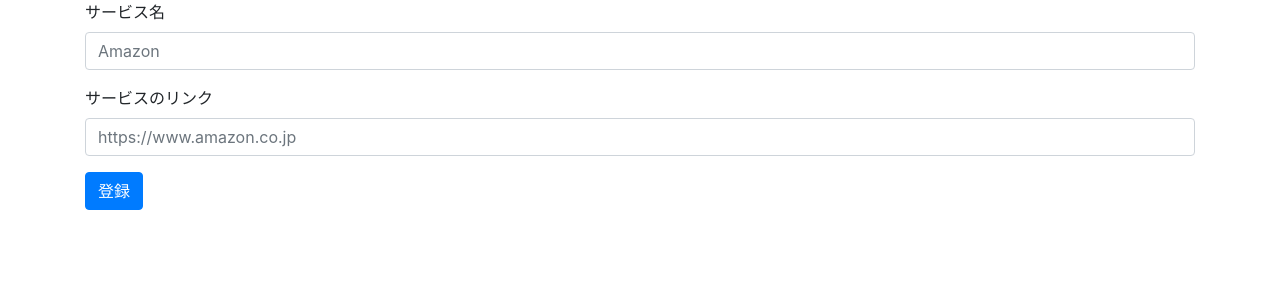
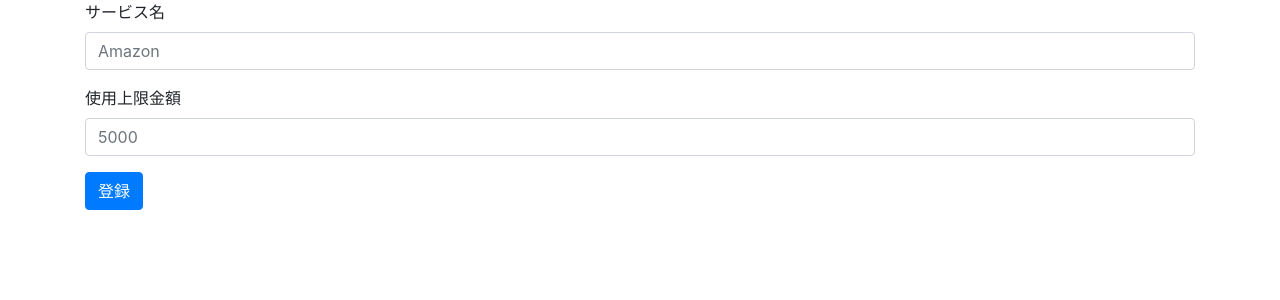
Before and after one commit to Syuko4omi/kakeibo_app, a Flask app: page /service_register in a window 1280 px wide. Shown: the part 112-412 px from the top of the page. Run offline with Flask 3, Linux system fonts and the light colour scheme; some libraries are stand-ins or nearby versions.

Commit message:
✨ add register func

```diff
--- a/kakeibo_app/app.py
+++ b/kakeibo_app/app.py
@@ -142,14 +142,32 @@ def show_registered_services():  # 登録したサービスの一覧を表示
 
 
 @app.route("/service_register", methods=["GET", "POST"])
-def regist_new_service():
+def register_new_service():
     if request.method == "POST":
-        """service_name = request.form.get("service_name")  # 画面から送られてきたメモのタイトル
-        service_url = request.form.get("service_url")  # 画面から送られてきたメモの中身
+        service_name = request.form.get("service_name")  # 画面から送られてきたサービス名
+        upper_limit = request.form.get("upper_limit")  # 画面から送られてきたサービスの使用上限金額
+        print(service_name, upper_limit)
+        register_body = {
+            "service_name": service_name,
+            "current_usage": 0,
+            "upper_limit": upper_limit,
+            "usage_ratio": 0.0,
+            "text_style_usage_ratio": "width:0.0%",
+            "usage_ratio_with_percent": "0.0%",
+        }
         db = get_db()
-        db.execute("insert into memo (title, body) values (?,?)", [title, body])
+        statement = "".join(
+            [
+                "insert into service (",
+                ", ".join("`" + key + "`" for key in register_body.keys()),
+                ") values (",
+                ", ".join(["?"] * len(register_body)),
+                ")",
+            ]
+        )
+        # db.execute("insert into memo (title, body) values (?,?)", [service_name, body])みたいな
+        db.execute(statement, [value for value in register_body.values()])
         db.commit()  # BEGINは暗黙的に行われるので、変更はcommitするだけで良い
-        """
         return redirect("/service_detail")  # DBに新たなメモを入れたら、TOP画面に戻る
     return render_template("service_register.html")
 
--- a/kakeibo_app/templates/service_register.html
+++ b/kakeibo_app/templates/service_register.html
@@ -10,11 +10,12 @@
     <form method="POST">
         <div class="mb-3">
             <label for="service_name" class="form-label">サービス名</label>
-            <input type="text" class="form-control" id="service_name" aria-describedby="emailHelp" placeholder="Amazon">
+            <input type="text" class="form-control" name="service_name" id="service_name" aria-describedby="emailHelp"
+                placeholder="Amazon">
         </div>
         <div class="mb-3">
-            <label for="service_url" class="form-label">サービスのリンク</label>
-            <input type="url" class="form-control" id="service_url" placeholder="https://www.amazon.co.jp">
+            <label for="upper_limit" class="form-label">使用上限金額</label>
+            <input type="number" name="upper_limit" class="form-control" id="upper_limit" placeholder="5000">
         </div>
 
         <button type="submit" class="btn btn-primary">登録</button>
```
